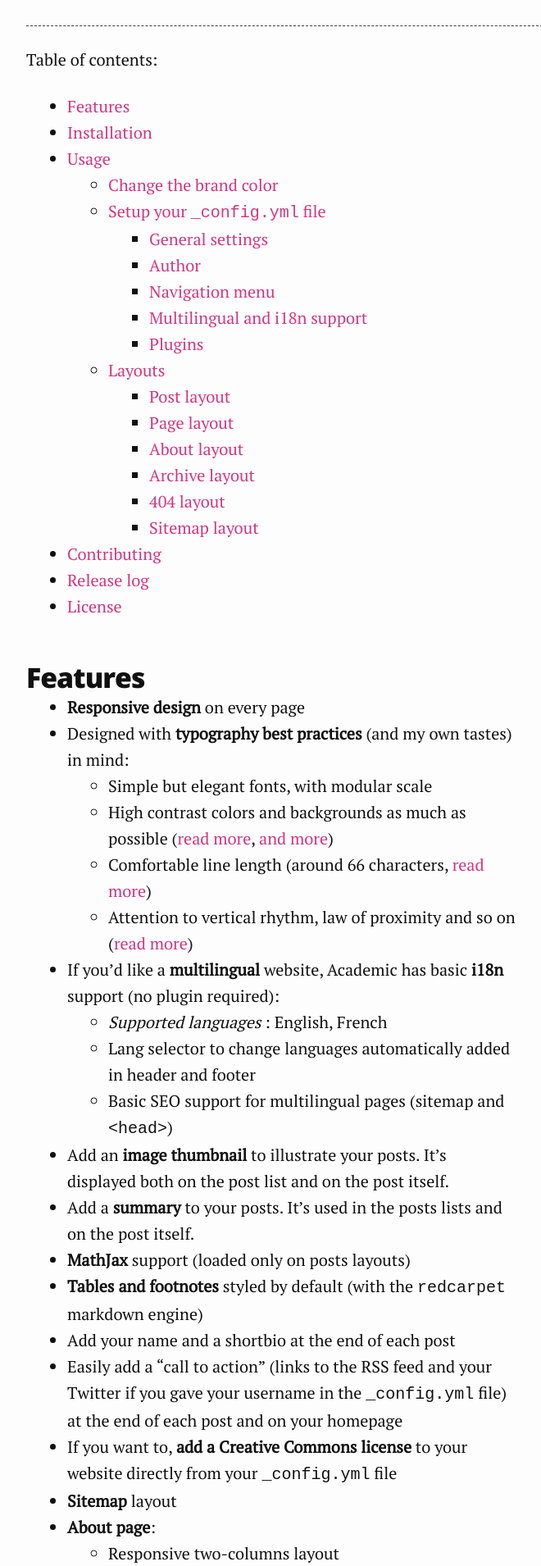
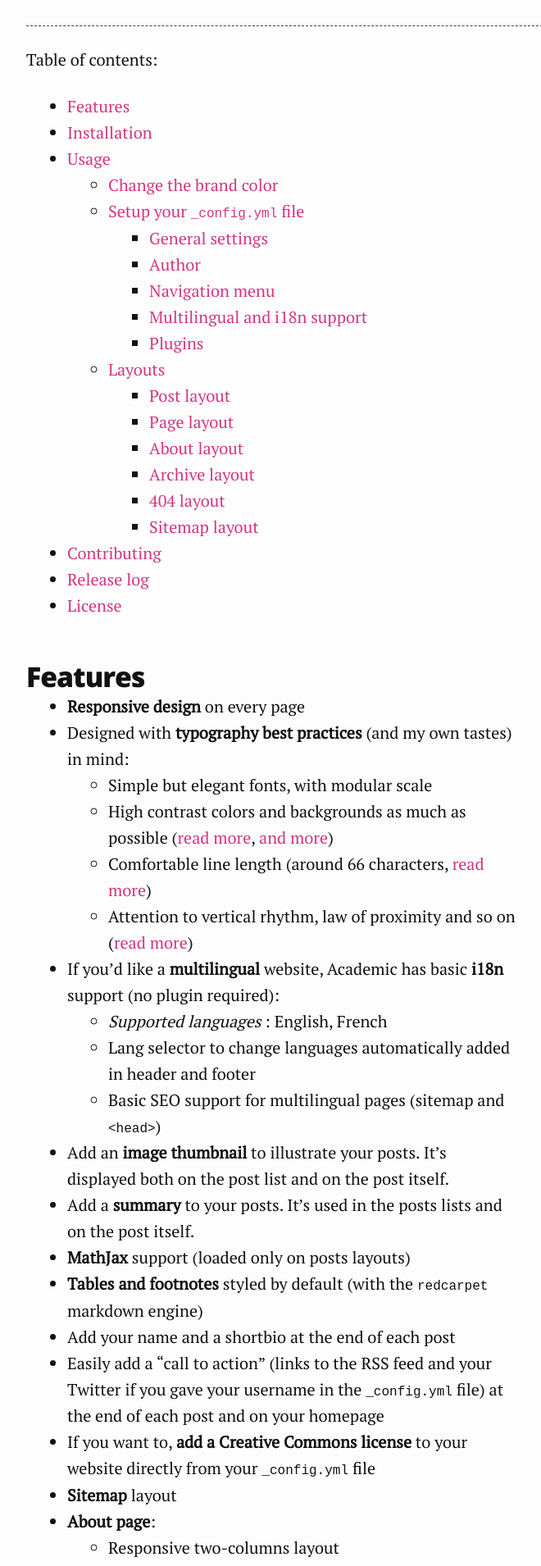
Before and after one commit to gaalcaras/academic, a Jekyll site: the page built from README.md, in a window 1280 px wide. Shown: the part 1802-3712 px from the top of the page at 82% size, without its empty margins (308-968 px from the left). Built offline with Jekyll 4.4.1, drawn with Linux system fonts in a browser that asks for light colours; our own code applies the rules of GitHub Pages for plain Markdown files.

Commit message:
Reduce inline code size in li

```diff
--- a/_sass/academic/_base.scss
+++ b/_sass/academic/_base.scss
@@ -192,7 +192,8 @@ blockquote {
  * Code formatting
  */
 
-p code {
+p code,
+li code {
   @include size(vsmall);
 }
 
```
